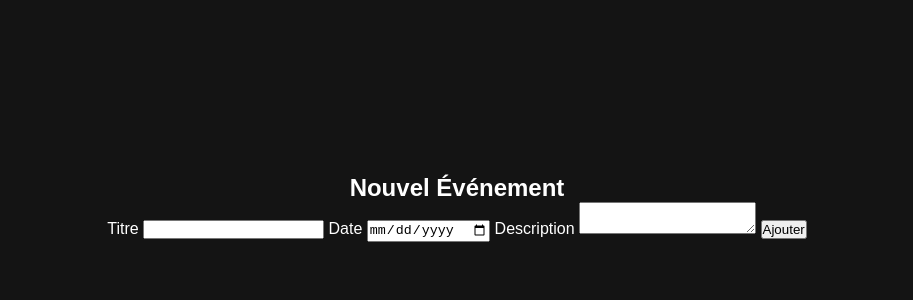
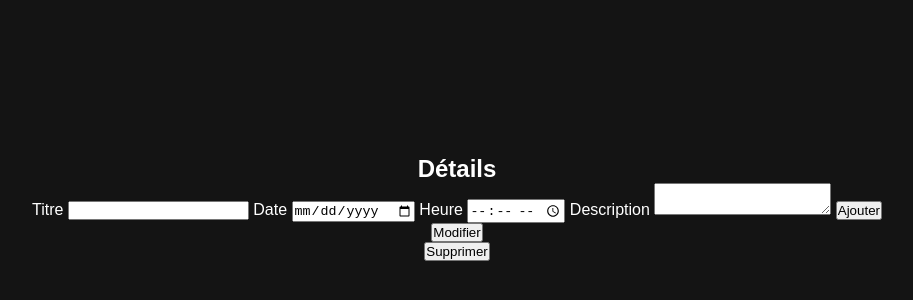
Before and after one commit to Nelo0o/electron-calendar-app, a website built with Vite: page src/pages/event/event.html in a window 1280 px wide. Shown: the part 192-492 px from the top of the page, without its empty margins (183-1096 px from the left). Built offline with nearby package versions, Linux system fonts and the light colour scheme.

Commit message:
Add input and button

```diff
--- a/src/pages/event/event.html
+++ b/src/pages/event/event.html
@@ -3,21 +3,26 @@
 
 <head>
     <meta charset="UTF-8" />
-    <title>Ajouter un événement</title>
+    <title>Détails</title>
     <link rel="stylesheet" href="../../styles/index.css">
 </head>
 
 <body>
-    <h2>Nouvel Événement</h2>
+    <h2>Détails</h2>
     <form>
+        <input type="hidden" id="eventId" name="eventId">
         <label for="eventTitle">Titre</label>
         <input type="text" id="eventTitle" name="eventTitle">
         <label for="eventDate">Date</label>
         <input type="date" id="eventDate" name="eventDate">
+        <label for="eventTime">Heure</label>
+        <input type="time" id="eventTime" name="eventTime">
         <label for="eventDescription">Description</label>
         <textarea id="eventDescription" name="eventDescription"></textarea>
         <button type="submit">Ajouter</button>
     </form>
+    <button id="update">Modifier</button>
+    <button id="delete">Supprimer</button>
 
     <script type="module" src="event-renderer.ts"></script>
 </body>
```
